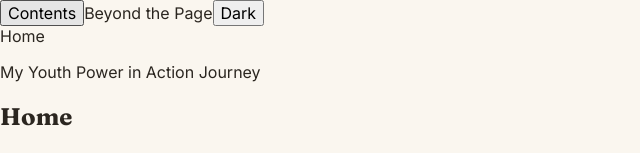
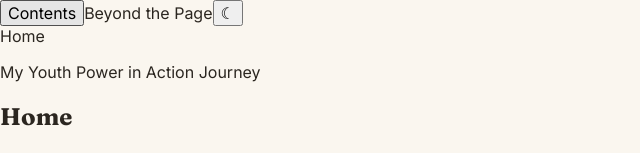
Before and after one commit to JJTGG/beyond-the-page, a Next.js app: page / in a window 1280 px wide. Shown: the top 153 px of the page, without its empty margins (0-640 px from the left). Built offline with nearby package versions, Linux system fonts and the light colour scheme.

Commit message:
style: refine theme toggle

```diff
--- a/app/components/ThemeToggle.tsx
+++ b/app/components/ThemeToggle.tsx
@@ -11,10 +11,15 @@ export default function ThemeToggle() {
     if (savedTheme === "dark") {
       document.documentElement.dataset.theme = "dark";
       setIsDark(true);
-    } else if (savedTheme === "light") {
+      return;
+    }
+
+    if (savedTheme === "light") {
       document.documentElement.dataset.theme = "light";
       setIsDark(false);
-    } else {
+      return;
+    }
+
     const prefersDark = window.matchMedia(
       "(prefers-color-scheme: dark)",
     ).matches;
@@ -24,7 +29,6 @@ export default function ThemeToggle() {
       : "light";
 
     setIsDark(prefersDark);
-    }
   }, []);
 
   const toggleTheme = () => {
@@ -32,12 +36,18 @@ export default function ThemeToggle() {
 
     document.documentElement.dataset.theme = nextTheme;
     localStorage.setItem("theme", nextTheme);
-    setIsDark(!isDark);
+    setIsDark(nextTheme === "dark");
   };
 
   return (
-    <button type="button" onClick={toggleTheme} aria-label="Toggle theme">
-      {isDark ? "Light" : "Dark"}
+    <button
+      className="theme-toggle"
+      type="button"
+      onClick={toggleTheme}
+      aria-label={isDark ? "Switch to light mode" : "Switch to dark mode"}
+      title={isDark ? "Light mode" : "Dark mode"}
+    >
+      <span aria-hidden="true">{isDark ? "☀" : "☾"}</span>
     </button>
   );
 }
```
Lines whose indentation alone changed are shown as unchanged.
